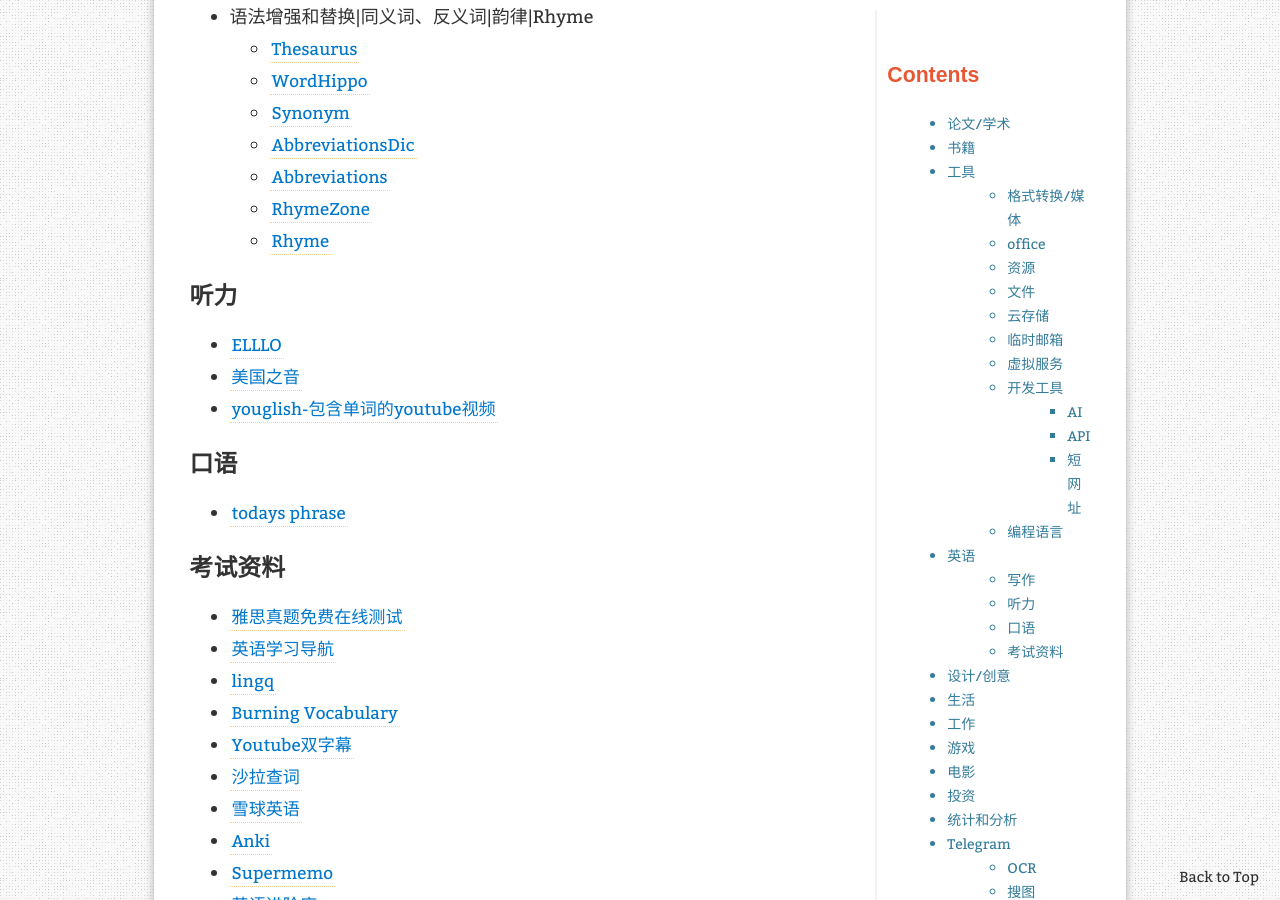
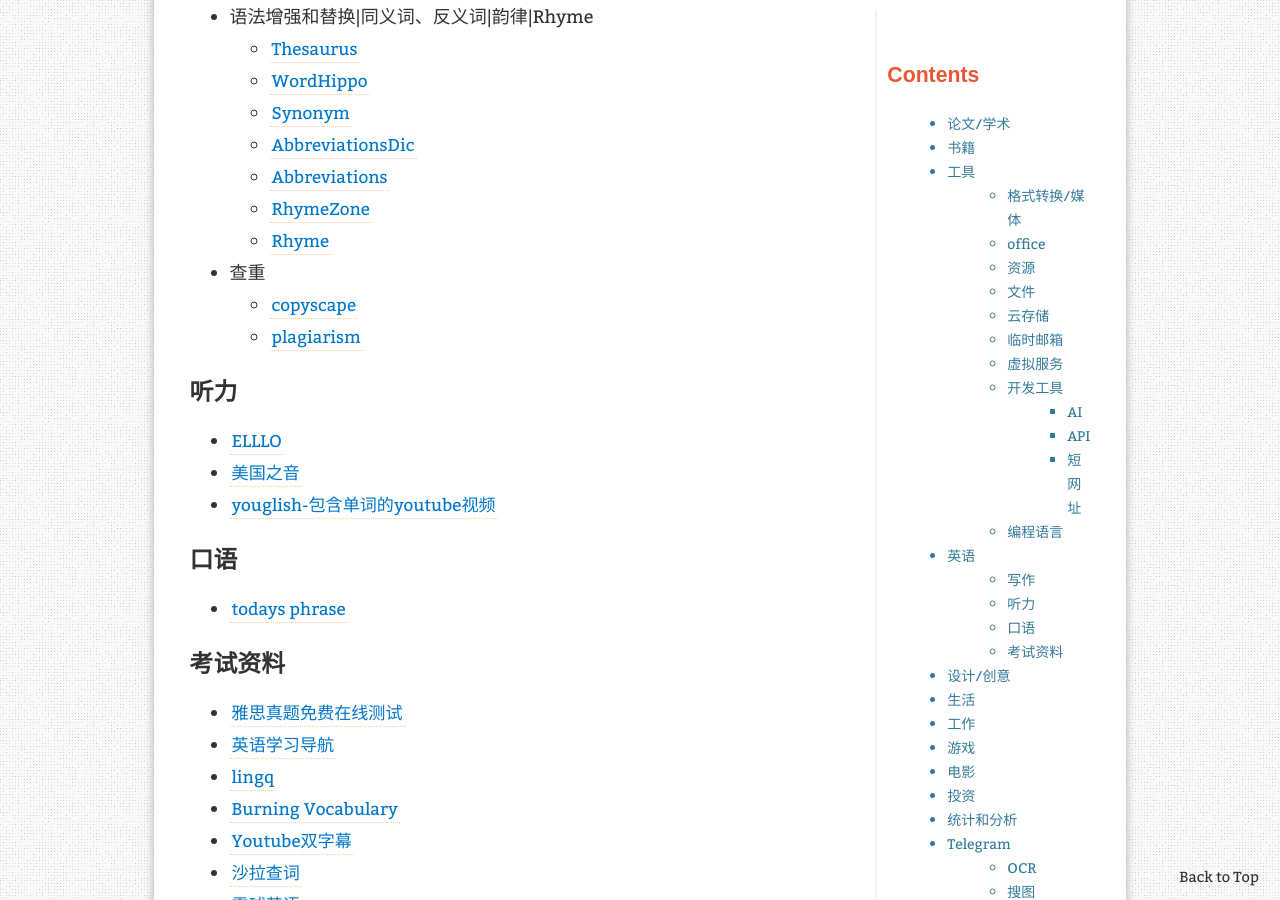
Before and after one commit to ElmTran/ElmTran.github.io, a Jekyll site: the page built from _posts/2022-09-03-awesome-tools.md, in a window 1280 px wide and 900 px high, scrolled down 13520 px. Built offline with Jekyll 4.4.1, drawn with Linux system fonts in a browser that asks for light colours; comment, search, counter and statistics services are not loaded.

Commit message:
update post awesome-tools

```diff
--- a/_posts/2022-09-03-awesome-tools.md
+++ b/_posts/2022-09-03-awesome-tools.md
@@ -783,6 +783,12 @@ redirect_from:
 
   - [Rhyme](https://www.rhymer.com/)
 
+- 查重
+
+  - [copyscape](https://www.copyscape.com/)
+
+  - [plagiarism](http://plagiarisma.net/)
+
 ### 听力
 
 - [ELLLO](https://www.elllo.org/)
```
